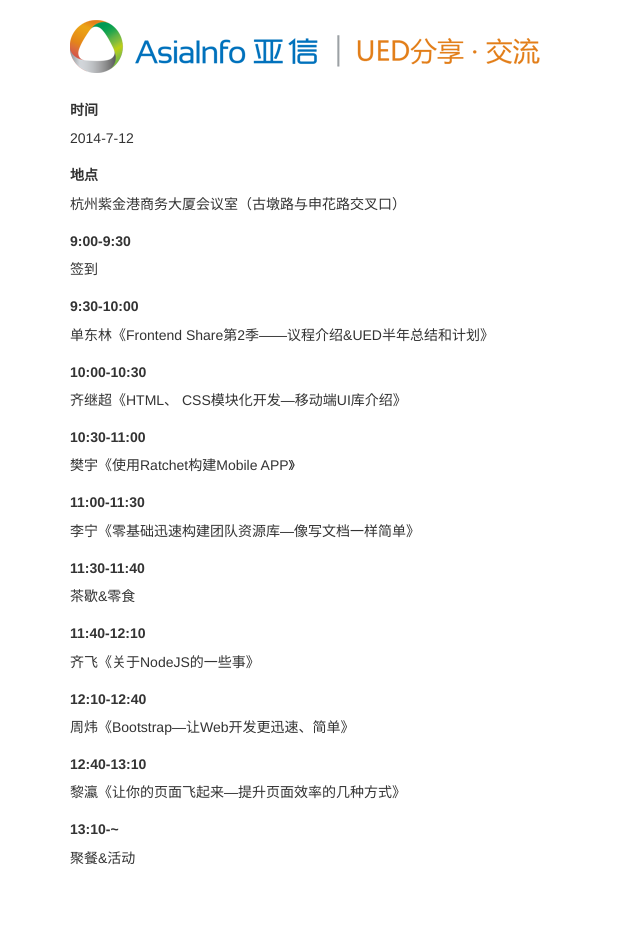
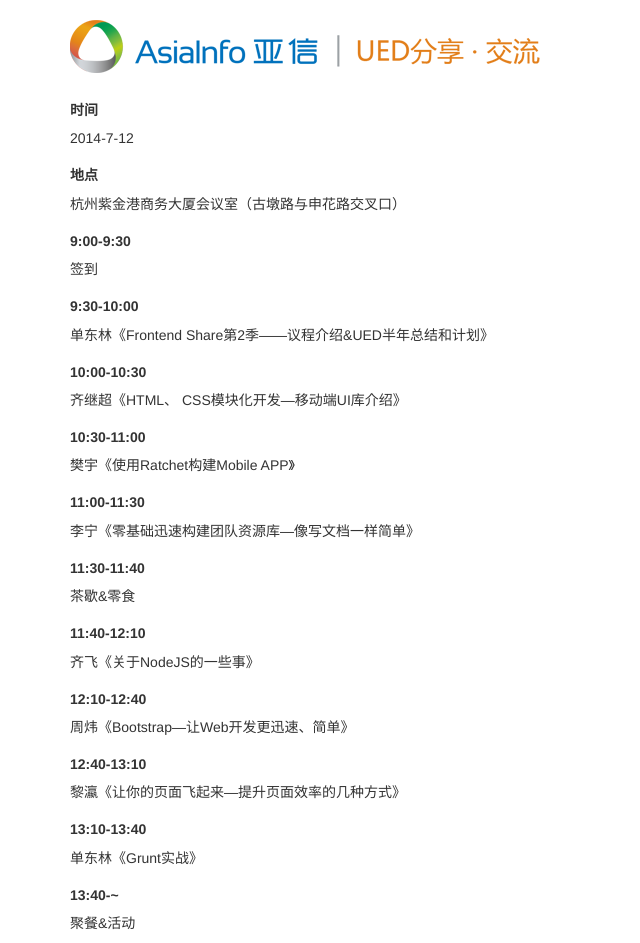
Before and after one commit to zero8892084/cssrain.github.io, a website: page s2.html in a window 1280 px wide. Shown: the whole page, without its empty margins (0-640 px from the left). Before the commit the page ends 878 px from the top, so only its background shows below. Drawn offline with Linux system fonts and the light colour scheme.

Commit message:
edit s2 page

```diff
--- a/s2.html
+++ b/s2.html
@@ -58,7 +58,11 @@
             <p>黎瀛《让你的页面飞起来—提升页面效率的几种方式》</p>
         </div>
         <div class="col-xs-12">
-            <h5><strong>13:10-~</strong></h5>
+            <h5><strong>13:10-13:40</strong></h5>
+            <p>单东林《Grunt实战》</p>
+        </div>
+        <div class="col-xs-12">
+            <h5><strong>13:40-~</strong></h5>
             <p>聚餐&活动</p>
         </div>
     </div>
```
